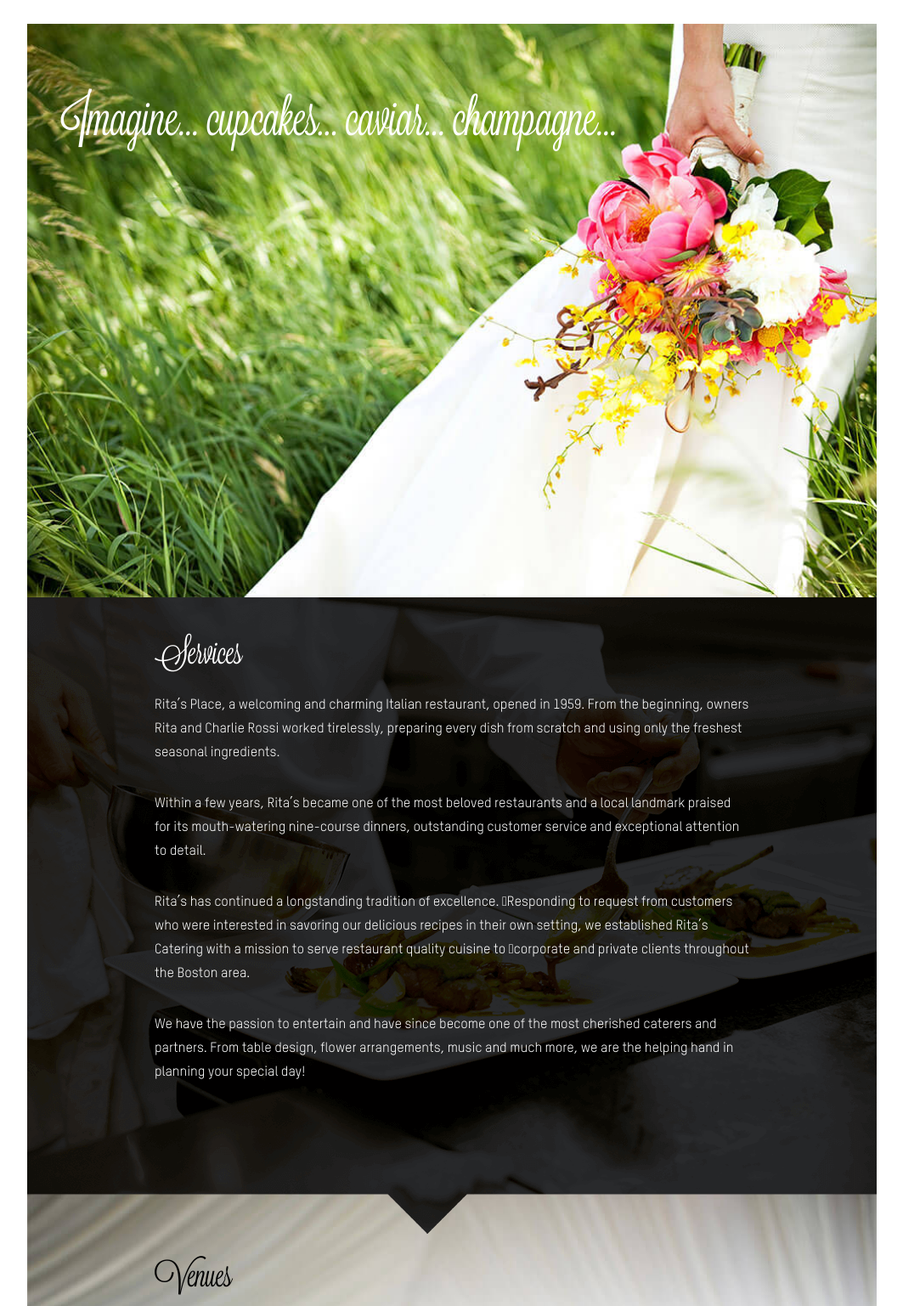
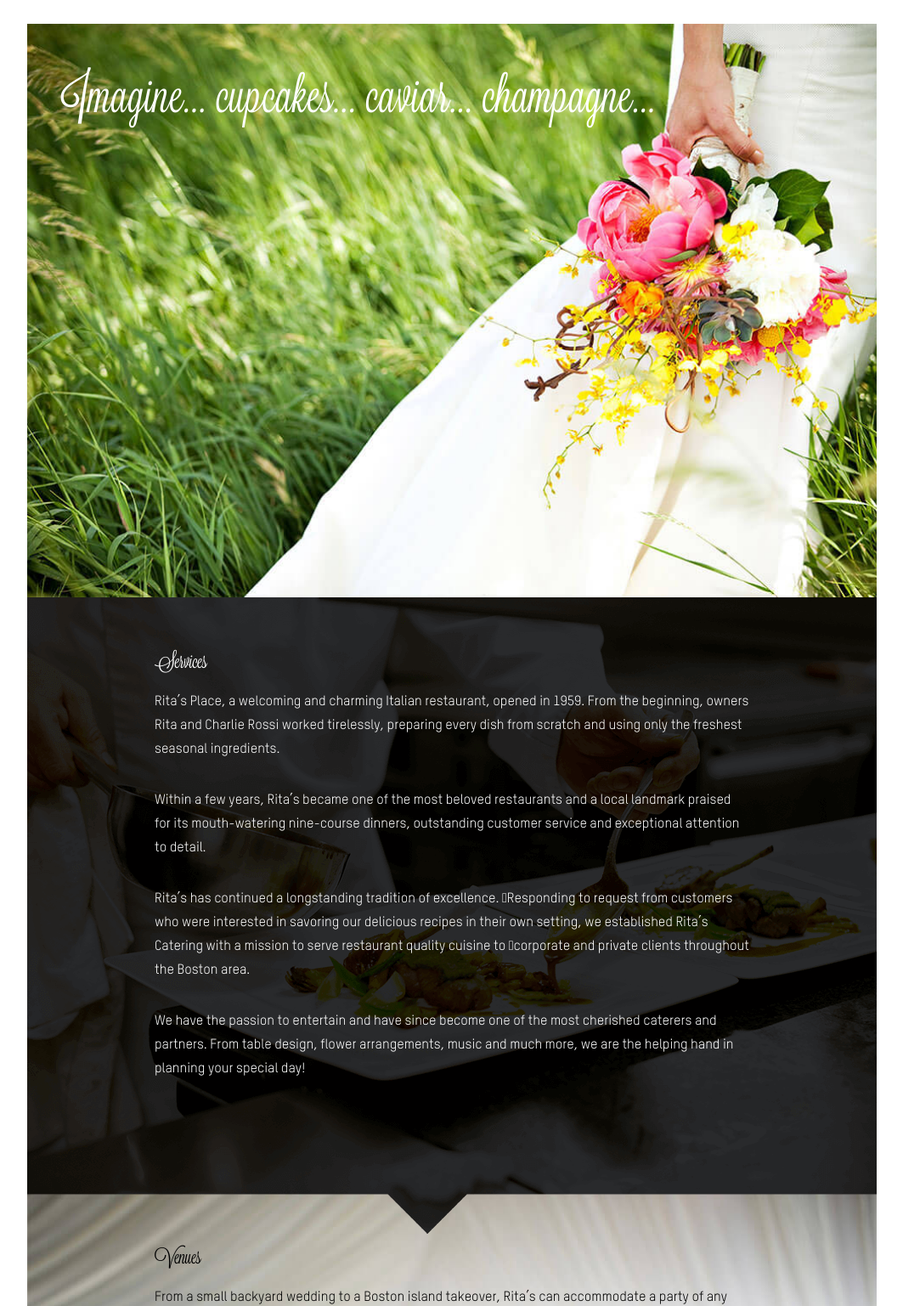
Before and after one commit to dpmillett/v2, a plain HTML site: page index.html in a window 1280 px wide. Shown: the part 97-1634 px from the top of the page at 85% size, without its empty margins (108-1171 px from the left). Drawn offline with nearby package versions, Linux system fonts and the light colour scheme.

Commit message:
update styles responsively, cull extra styles

```diff
--- a/css/style.css
+++ b/css/style.css
@@ -48,6 +48,7 @@ ul {
 /* BEGIN TOP HERO BANNER */
 .hero {
   position: relative;
+  padding: 30px 0;
   background-image: url("../img/EGP_Weddings37.jpg");
   background-repeat: no-repeat;
   background-position: center top;
@@ -58,46 +59,24 @@ ul {
   .hero {
     min-height: 780px;
     min-height: calc(100vh - 125px);
+    padding-top: 50px;
   }
 }
 
 .hero .intro {
-  position: relative;
-  padding: 0 40px;
+  padding: 0 20px;
 }
 
-.hero h1 {
-  color: #fff;
-  font-size: 1.5rem;
-  line-height: 1.5em;
-  letter-spacing: -0.025em;
-  font-weight: 300;
-  text-align: center;
+@media screen and (min-width: 40em) {
+  .hero .intro {
+    position: relative;
+    padding: 0 40px;
+  }
 }
 
 .hero .page-title {
   margin-bottom: 0;
-  font-size: 62px;
-}
-
-.hero p {
   color: #fff;
-  line-height: 1.75em;
-  font-weight: 200;
-  text-align: center;
-  margin-bottom: 2rem;
-}
-
-@media only screen and (min-width: 40.063em) {
-  .hero h1 {
-    padding-top: 4.5rem;
-    text-align: right;
-    font-size: 2.5rem;
-  }
-
-  .hero p {
-    text-align: right;
-  }
 }
 
 /*
@@ -122,13 +101,14 @@ ul {
 }
 
 .services-inner {
+  padding: 30px 0;
   background-color: #000;
 }
 
 @media screen and (min-width: 40em) {
   .services-inner {
     min-height: 749px;
-    padding-bottom: 48px;
+    padding: 60px 0 108px;
     background: url("../img/services-bg.png") no-repeat center center;
     background-size: auto 100%;
   }
@@ -157,14 +137,12 @@ ul {
   line-height: 1.5em;
   letter-spacing: -0.025em;
   font-weight: 300;
-  text-align: center;
 }
 
 .services p {
   color: #fff;
   line-height: 1.75em;
   font-weight: 200;
-  text-align: center;
   margin-bottom: 2rem;
 }
 
@@ -183,27 +161,17 @@ ul {
     height: 18rem;
     width: 18rem;
   }
-
-  .services h1 {
-    padding-top: 4.5rem;
-    text-align: right;
-    font-size: 2.5rem;
-  }
-
-  .services-container h1 {
-    padding-top: 2.5rem;
-    text-align: right;
-    font-size: 2.5rem;
-  }
-
-  .services p {
-    text-align: right;
-  }
 }
 
 .services-container {
-  width: 70%;
+  width: 90%;
   margin: 0 auto;
+}
+
+@media screen and (min-width: 40em) {
+  .services-container {
+    width: 70%;
+  }
 }
 
 /* END SERVICES */
@@ -211,51 +179,31 @@ ul {
 /* BEGIN VENUES */
 .venues {
   position: relative;
-  margin-top: -48px;
   z-index: 11;
 }
 
 .venues-inner {
+  padding: 30px 0;
   background: url("../img/venues.jpg") no-repeat center center;
   background-size: cover;
 }
 
 @media screen and (min-width: 40em) {
+  .venues {
+    margin-top: -48px;
+  }
+
   .venues-inner {
     min-height: 668px;
+    padding: 60px 0;
   }
 }
 
-.venues h1 {
-  color: #fff;
-  font-size: 1.5rem;
-  line-height: 1.5em;
-  letter-spacing: -0.025em;
-  font-weight: 300;
-  text-align: center;
-}
-
 .venues p {
-  color: #fff;
   line-height: 1.75em;
   font-weight: 200;
-  text-align: center;
   margin-bottom: 2rem;
 }
-
-
-@media only screen and (min-width: 40.063em) {
-  .venues h1 {
-    padding-top: 4.5rem;
-    text-align: right;
-    font-size: 2.5rem;
-  }
-
-  .venues p {
-    text-align: right;
-  }
-}
-
 /* END VENUES */
 
 /* BEGIN VENUELINKS */
--- a/css/typography.css
+++ b/css/typography.css
@@ -9,4 +9,11 @@ body {
 
 h1 {
   font-family: 'lavanderia_regular', serif;
+  font-size: 30px;
 }
+
+@media screen and (min-width: 40em) {
+  h1 {
+    font-size: 60px;
+  }
+}
--- a/index.html
+++ b/index.html
@@ -93,8 +93,8 @@
       <div class="row">
         <div class="venues-inner clearfix">
           <div class="services-container">
-            <h1 class="text-left blacktext">Venues</h1>
-            <p class="text-left blacktext">From a small backyard wedding to a Boston island takeover, Rita’s can accommodate a party of any size and style! We are the preferred caterer for many event venues in the New England area and are always enthusiastic about preparing a new location. See below for a list of locations. </p>
+            <h1 class="blacktext">Venues</h1>
+            <p class="blacktext">From a small backyard wedding to a Boston island takeover, Rita’s can accommodate a party of any size and style! We are the preferred caterer for many event venues in the New England area and are always enthusiastic about preparing a new location. See below for a list of locations. </p>
           </div>
         </div>
       </div>
```
